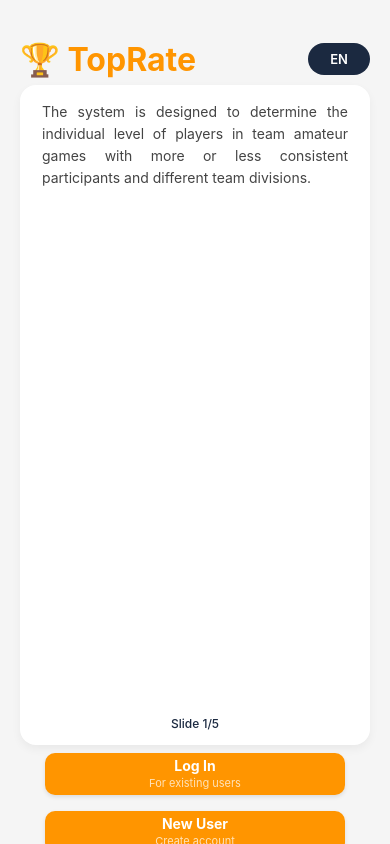
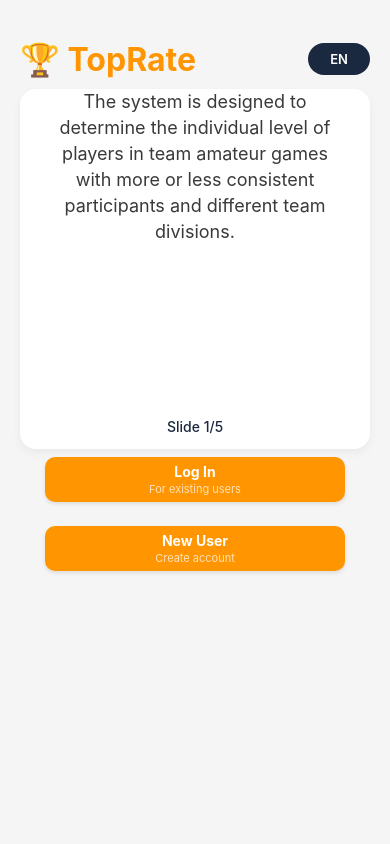
Before and after one commit to zveresch2019-ship-it/TopRate, a React Native app: screen / in a window 390 px wide. Built offline with nearby package versions, Linux system fonts and the light colour scheme; no server answers.

Commit message:
Shrink help carousel window and enlarge slide text

```diff
--- a/src/screens/LoginScreen.tsx
+++ b/src/screens/LoginScreen.tsx
@@ -620,12 +620,12 @@ const styles = StyleSheet.create({
     fontWeight: '600',
   },
   helpContainer: {
-    width: 550,
+    width: 540,
     maxWidth: '100%',
     alignSelf: 'center',
-    marginTop: -8,
-    height: 660,
-    maxHeight: 720,
+    marginTop: -4,
+    height: 360,
+    maxHeight: 360,
     backgroundColor: '#FFFFFF',
     borderRadius: 16,
     paddingTop: 0,
@@ -654,8 +654,8 @@ const styles = StyleSheet.create({
     backgroundColor: '#FF9500',
     width: 300,
     maxWidth: '100%',
-    paddingVertical: 4,
-    minHeight: 42,
+    paddingVertical: 6,
+    minHeight: 44,
     paddingHorizontal: 12,
     borderRadius: 10,
     alignItems: 'center',
@@ -666,7 +666,7 @@ const styles = StyleSheet.create({
     elevation: 3,
   },
   modeButtonSecondary: {
-    marginTop: 0,
+    marginTop: 8,
   },
   modeButtonText: {
     color: '#FFFFFF',
@@ -741,31 +741,31 @@ const styles = StyleSheet.create({
     lineHeight: 19,
   },
   helpText: {
-    fontSize: 14,
-    color: '#444',
-    lineHeight: 22,
-    textAlign: 'justify',
+    fontSize: 18,
+    color: '#3A3A3A',
+    lineHeight: 26,
+    textAlign: 'center',
+  },
+  helpScrollWrapper: {
+    flexGrow: 1,
+    height: '80%',
+    overflow: 'hidden',
   },
   helpScroll: {
     width: '100%',
-    flexGrow: 0,
+    height: '100%',
   },
   helpScrollContent: {
-    paddingRight: 0,
-    paddingVertical: 16,
-    alignItems: 'center',
-  },
-  helpScrollWrapper: {
-    flexGrow: 1,
-    flexBasis: 'auto',
+    alignItems: 'stretch',
   },
   helpSlide: {
     justifyContent: 'center',
-    paddingHorizontal: 8,
+    alignItems: 'center',
+    paddingHorizontal: 12,
   },
   helpIndicator: {
     marginTop: 12,
-    fontSize: 12,
+    fontSize: 14,
     fontWeight: '500',
     color: '#1B2940',
     textAlign: 'center',
```
